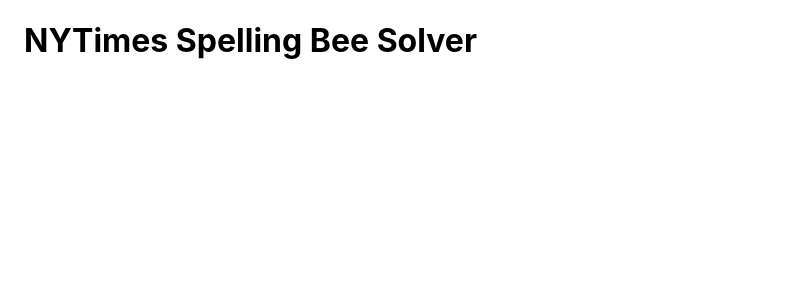
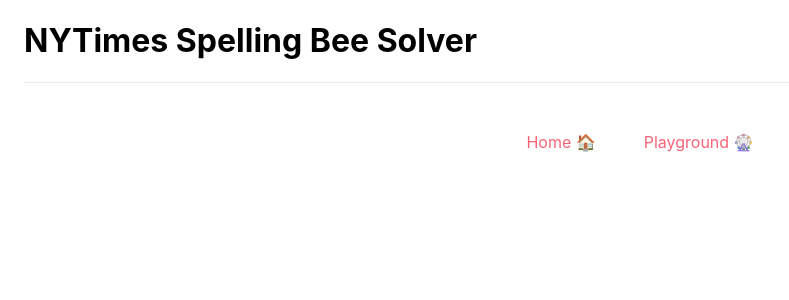
Before and after one commit to tmccall8829/mccall, a Next.js app: page /playground/bee in a window 1280 px wide. Shown: the top 300 px of the page, without its empty margins (0-789 px from the left). Built offline with nearby package versions, Linux system fonts and the light colour scheme.

Commit message:
add footer to layout for all basic pages

```diff
--- a/components/layout.js
+++ b/components/layout.js
@@ -1,5 +1,11 @@
 import styles from './layout.module.css'
+import Footer from '../components/footer'
 
 export default function Layout({ children }) {
-    return <div className={styles.container}>{children}</div>;
+    return (
+        <div className={styles.container}>
+            {children}
+            <Footer />
+        </div>
+    )
 }
```
